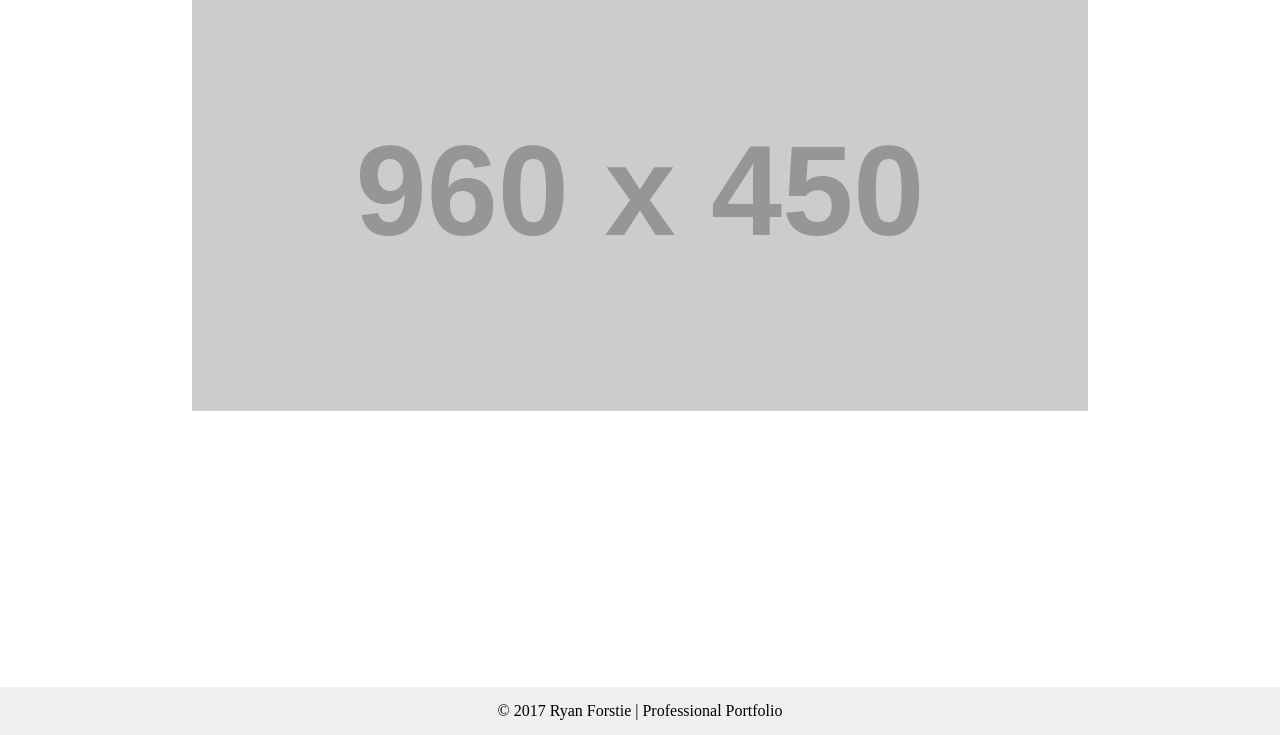
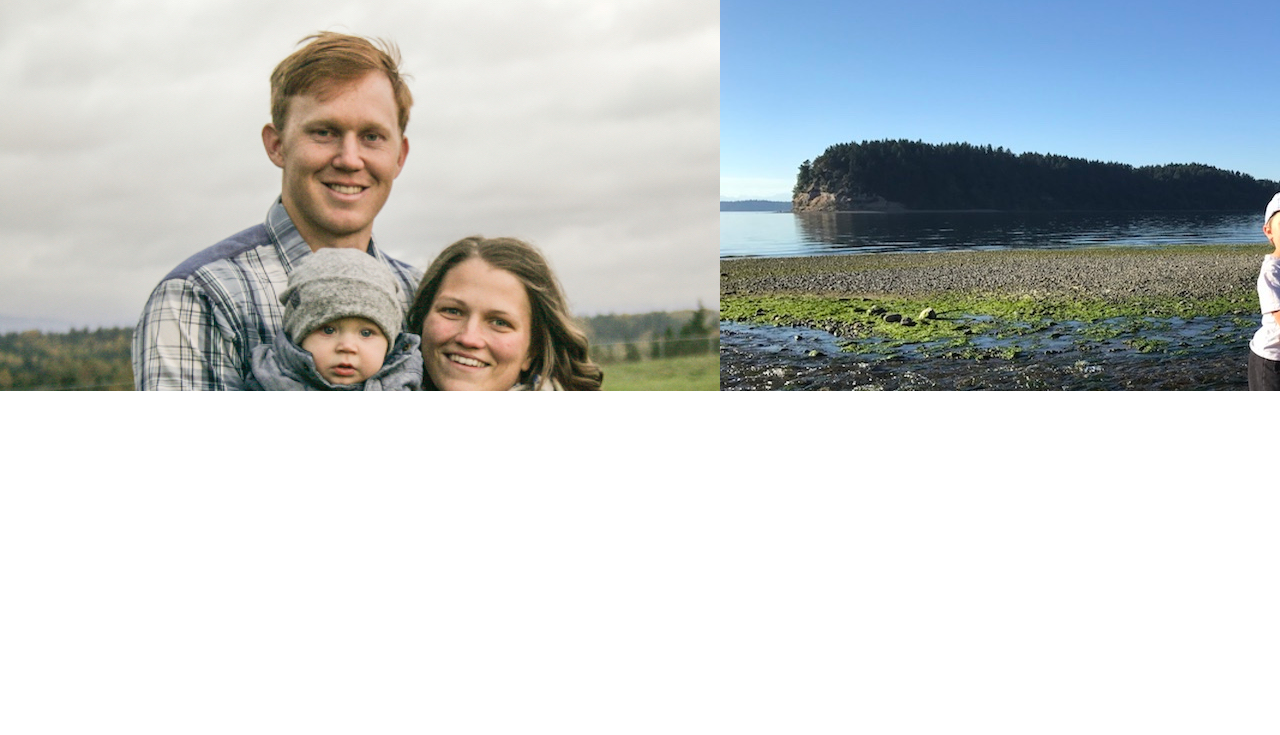
Before and after one commit to ryanforstie/portfolio, a plain HTML site: page index.html in a window 1280 px wide. Shown: the part 65-800 px from the top of the page. Drawn offline with nearby package versions, Linux system fonts and the light colour scheme; placeholder pictures from the web are drawn by us.

Commit message:
got functionality of slider to work

```diff
--- a/base.css
+++ b/base.css
@@ -1,6 +1,9 @@
 body {
-  margin: 0px auto;
-  width: 70%;
+  width: 100%;
+}
+
+img {
+  /*width: 100%;*/
 }
 
 a {
--- a/index.html
+++ b/index.html
@@ -8,6 +8,7 @@
   <link rel="stylesheet" href="reset.css">
   <link rel="stylesheet" href="base.css">
   <link rel="stylesheet" href="modules.css">
+  <link rel="stylesheet" href="slider.css">
   <title>Professional Profile</title>
 </head>
 
@@ -32,7 +33,16 @@
 
   <main>
     <section id="hero-image" class="tab-content">
-      <img src="http://placehold.it/960x450/000">
+
+      <div id="slider">
+        <ul class="slides">
+          <li class="slide"><img src="img/IMG_0376.JPG"></li>
+          <li class="slide"><img src="img/IMG_0591.JPG"></li>
+          <li class="slide"><img src="img/IMG_1273.JPG"></li>
+          <li class="slide"><img src="img/IMG_0376.JPG"></li>
+        </ul>
+      </div>
+
     </section>
 
     <section id="profile" class="tab-content">
@@ -79,11 +89,10 @@
     </section>
   </main>
 
-  <div class="footer">
-    &copy; 2017 Ryan Forstie | Professional Portfolio
-  </div>
+  <footer></footer>
 
   <script src="https://ajax.googleapis.com/ajax/libs/jquery/3.1.1/jquery.min.js"></script>
+  <script src="slider.js"></script>
   <script src="portfolioView.js"></script>
 
 </body>
--- a/modules.css
+++ b/modules.css
@@ -2,20 +2,20 @@
     max-width: 100%;
   }
 
-  #hero-image img {
+  #slider .slide {
+    /*max-width: 100%;*/
+  }
+
+  #profile img {
     max-width: 100%;
   }
 
-  #profile img {
-    max-width: 90%;
-  }
-
   #projects img {
-    max-width: 90%;
+    max-width: 100%;
   }
 
   #qualifications {
-    max-width: 90%;
+    max-width: 100%;
   }
 
   .skills {
@@ -25,16 +25,6 @@
   .tools {
     float: right;
   }
-
-  .footer {
-  position: absolute;
-  right: 0;
-  bottom: 0;
-  left: 0;
-  padding: 1em;
-  background-color: #efefef;
-  text-align: center;
-}
 
   .main-nav li {
   margin-right: .5em;
--- /dev/null
+++ b/slider.css
@@ -0,0 +1,20 @@
+#slider {
+  width: 720px
+  height: 400px;
+  overflow: hidden;
+}
+
+#slider .slides {
+  display: block;
+  width: 6000px;
+  height: 400px;
+  margin: 0;
+  padding: 0;
+}
+
+#slider .slide {
+  float: left;
+  list-style-type: none;
+  width: 720px;
+  height: 400px;
+}
--- /dev/null
+++ b/slider.js
@@ -0,0 +1,39 @@
+'use strict';
+
+$(function() {
+
+  //configure
+  var width = 720;
+  var animationSpeed = 1000;
+  var pause = 3000;
+  var currentSlide = 1;
+
+  //cache dom
+  var $slider = $('#slider');
+  var $slideContainer = $slider.find('.slides');
+  var $slides = $slideContainer.find('.slide');
+
+  var interval;
+
+  function startSlider() {
+    interval = setInterval(function() {
+      $slideContainer.animate({'margin-left': '-=' + width}, animationSpeed, function() {
+        currentSlide++;
+        if (currentSlide === $slides.length) {
+          currentSlide = 1;
+          $slideContainer.css('margin-left', 0);
+        }
+      });
+    }, pause);
+
+  }
+
+  function stopSlider() {
+    clearInterval(interval);
+  }
+
+  $slider.on('mouseenter', stopSlider).on('mouseleave', startSlider);
+
+  startSlider();
+
+});
```
Also changed, not shown: img/IMG_0376.JPG (added), img/IMG_0591.JPG (added), img/IMG_1273.JPG (added).
